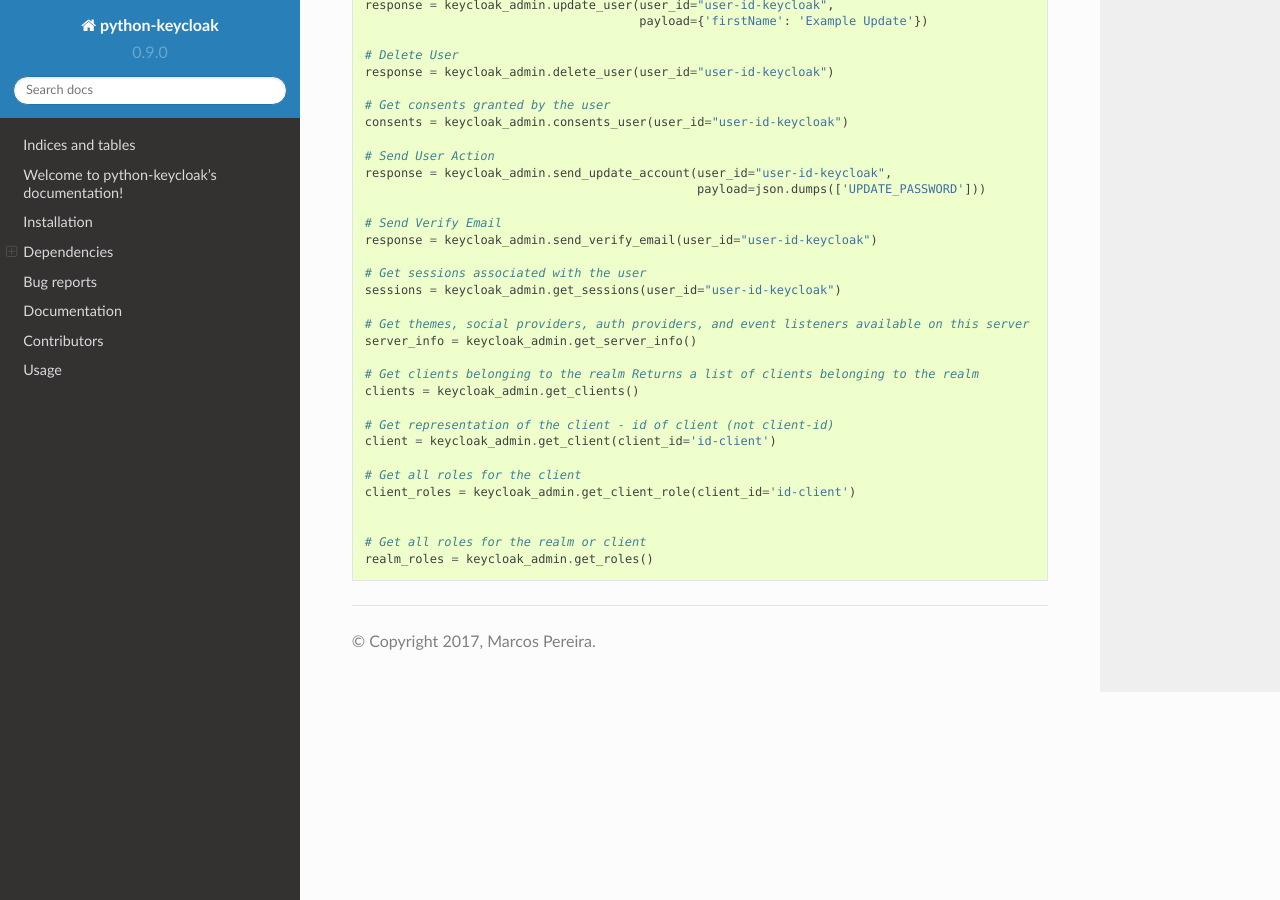
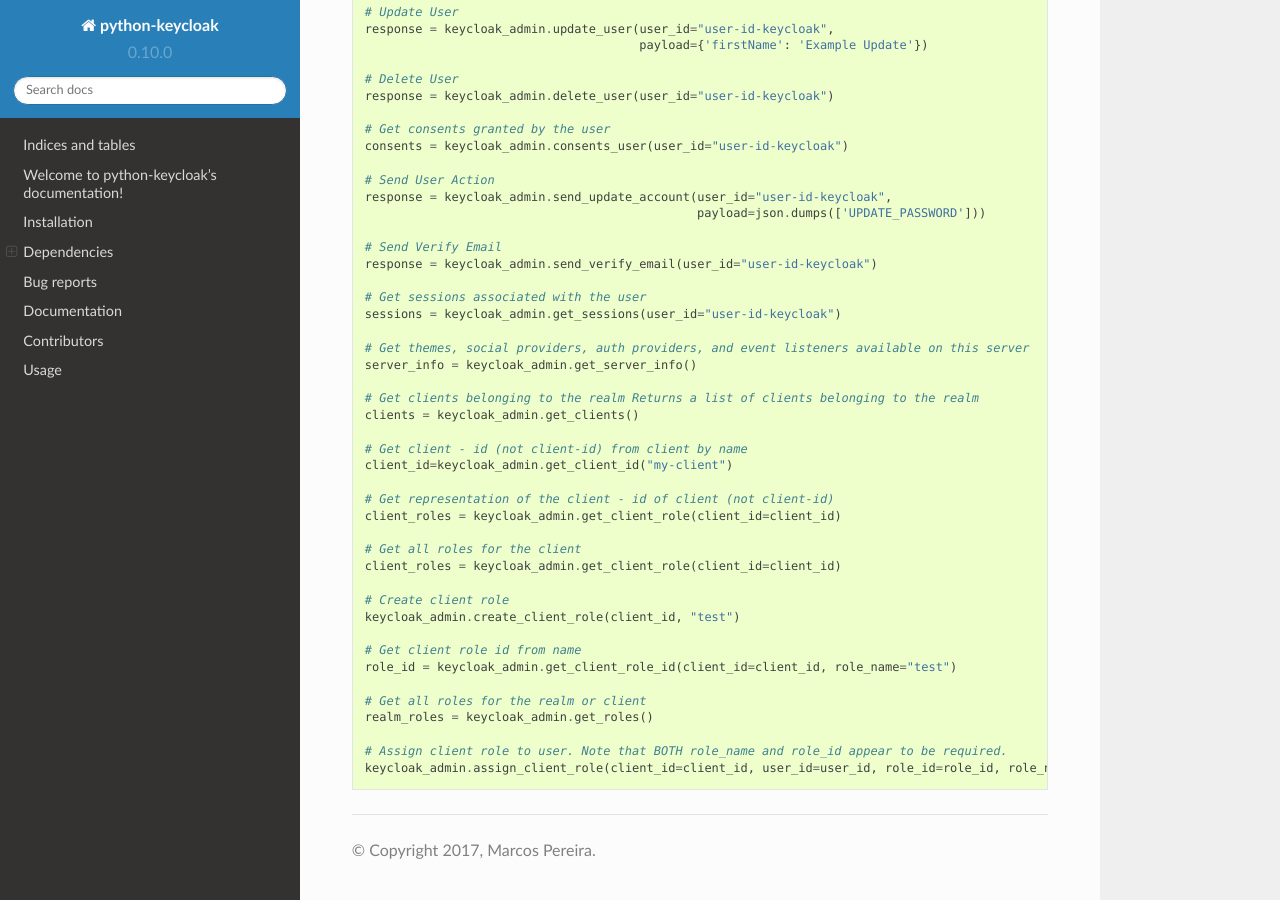
Before and after one commit to marcospereirampj/python-keycloak, a Sphinx documentation site: the page built from docs/source/index.rst, in a window 1280 px wide and 900 px high, scrolled down 2711 px. Built offline with Sphinx 7.4.7 and the Read the Docs theme 2.0.0, drawn with Linux system fonts in a browser that asks for light colours.

Commit message:
Updated docs.

```diff
--- a/docs/source/conf.py
+++ b/docs/source/conf.py
@@ -60,9 +60,9 @@ author = 'Marcos Pereira'
 # built documents.
 #
 # The short X.Y version.
-version = '0.9.0'
+version = '0.10.0'
 # The full version, including alpha/beta/rc tags.
-release = '0.9.0'
+release = '0.10.0'
 
 # The language for content autogenerated by Sphinx. Refer to documentation
 # for a list of supported languages.
--- a/docs/source/index.rst
+++ b/docs/source/index.rst
@@ -169,12 +170,23 @@ Main methods::
     # Get clients belonging to the realm Returns a list of clients belonging to the realm
     clients = keycloak_admin.get_clients()
 
+    # Get client - id (not client-id) from client by name
+    client_id=keycloak_admin.get_client_id("my-client")
+
     # Get representation of the client - id of client (not client-id)
-    client = keycloak_admin.get_client(client_id='id-client')
+    client_roles = keycloak_admin.get_client_role(client_id=client_id)
 
     # Get all roles for the client
-    client_roles = keycloak_admin.get_client_role(client_id='id-client')
+    client_roles = keycloak_admin.get_client_role(client_id=client_id)
 
+    # Create client role
+    keycloak_admin.create_client_role(client_id, "test")
+
+    # Get client role id from name
+    role_id = keycloak_admin.get_client_role_id(client_id=client_id, role_name="test")
 
     # Get all roles for the realm or client
     realm_roles = keycloak_admin.get_roles()
+
+    # Assign client role to user. Note that BOTH role_name and role_id appear to be required.
+    keycloak_admin.assign_client_role(client_id=client_id, user_id=user_id, role_id=role_id, role_name="test")
--- a/setup.py
+++ b/setup.py
@@ -4,7 +4,7 @@ from setuptools import setup
 
 setup(
     name='python-keycloak',
-    version='0.9.0',
+    version='0.10.0',
     url='https://bitbucket.org/agriness/python-keycloak',
     license='GNU General Public License - V3',
     author='Marcos Pereira',
@@ -12,7 +12,7 @@ setup(
     keywords='keycloak openid',
     description=u'python-keycloak is a Python package providing access to the Keycloak API.',
     packages=['keycloak', 'keycloak.authorization', 'keycloak.tests'],
-    install_requires=['requests==2.18.3', 'httmock==1.2.5', 'python-jose==1.3.2'],
+    install_requires=['requests==2.18.3', 'httmock==1.2.5', 'python-jose==1.3.2', 'simplejson'],
     classifiers=[
         'Programming Language :: Python :: 3',
         'License :: OSI Approved :: GNU General Public License v3 (GPLv3)',
```
Also changed, not shown: other parts of docs/source/index.rst (+1 -0 lines).
